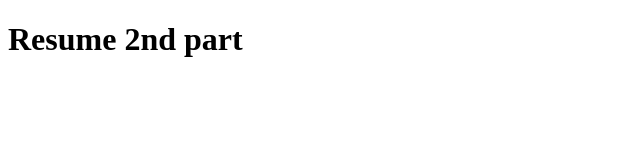
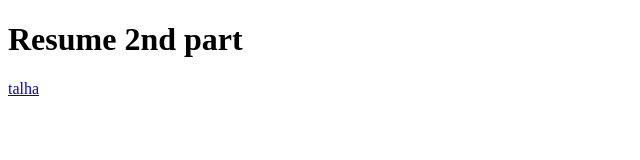
Before and after one commit to mirzatalha612/resume, a plain HTML site: page index.html in a window 1280 px wide. Shown: the full height of the page, 0-640 px from the left. Drawn offline with Linux system fonts and the light colour scheme.

Commit message:
last changes

```diff
--- a/index.html
+++ b/index.html
@@ -3,6 +3,6 @@
     <title>git gh-pages branch </title>
     <body>
         <h1>Resume 2nd part </h1>
-        <a href="C:/Users/mirza/OneDrive/Desktop/New%20folder/resume/practice.html"></a>
+        <a href="C:/Users/mirza/OneDrive/Desktop/New%20folder/resume/practice.html">talha </a>
     </body>
 </html>
```
